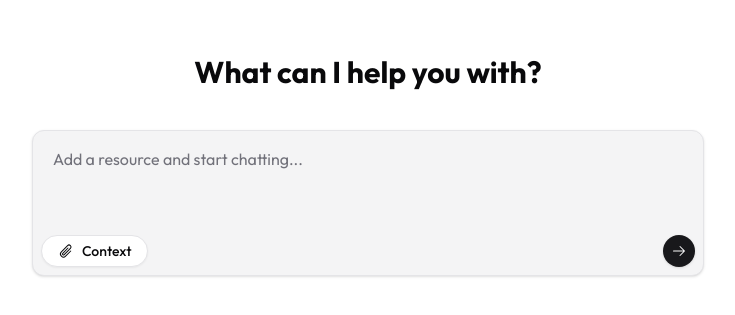
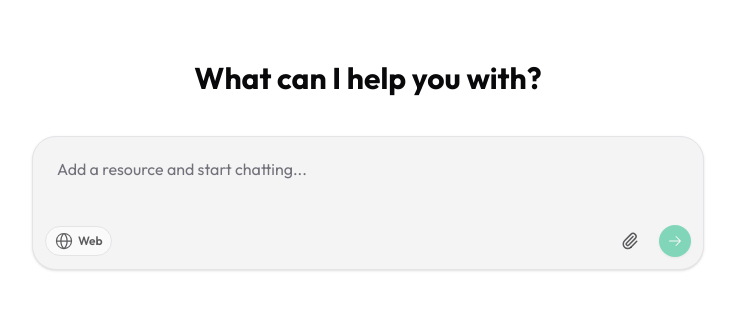
Before and after one commit to raodevendrasingh/intelliseek, a Next.js app: page /chat in a window 1280 px wide. Shown: the part 235-550 px from the top of the page, without its empty margins (272-1007 px from the left). Built offline with nearby package versions, Linux system fonts and the light colour scheme.

Commit message:
feat: add badge and tooltip to textbox and update schema

```diff
--- a/package.json
+++ b/package.json
@@ -22,7 +22,9 @@
         "@hookform/resolvers": "^3.10.0",
         "@phosphor-icons/react": "^2.1.7",
         "@radix-ui/react-label": "^2.1.1",
+        "@radix-ui/react-popover": "^1.1.4",
         "@radix-ui/react-slot": "^1.1.1",
+        "@radix-ui/react-tooltip": "^1.1.6",
         "@t3-oss/env-nextjs": "^0.11.1",
         "class-variance-authority": "^0.7.1",
         "clsx": "^2.1.1",
--- a/src/app/(core)/chat/page.tsx
+++ b/src/app/(core)/chat/page.tsx
@@ -15,8 +15,16 @@
 import { z } from "zod";
 import { Card, CardContent, CardFooter } from "@/components/ui/card";
 import { Textarea } from "@/components/ui/textarea";
-import { Paperclip, ArrowRight, SpinnerBall } from "@phosphor-icons/react";
+import { ArrowRight, SpinnerBall, GlobeSimple } from "@phosphor-icons/react";
 import { Button } from "@/components/ui/button";
+import {
+	Tooltip,
+	TooltipContent,
+	TooltipProvider,
+	TooltipTrigger,
+} from "@/components/ui/tooltip";
+import { Badge } from "@/components/ui/badge";
+import { Paperclip } from "lucide-react";
 
 export default function ChatPage() {
 	const [isLoading, setLoading] = useState<boolean>(false);
@@ -28,10 +36,22 @@
 		},
 	});
 
+	const isQueryEmpty = form.watch("query") === "";
+
 	const onSubmit = async (queryData: z.infer<typeof querySchema>) => {
 		setLoading(true);
 		console.log(queryData);
 		try {
+			const response = await fetch("/api/chat", {
+				method: "POST",
+				headers: {
+					"Content-Type": "application/json",
+				},
+				body: JSON.stringify(queryData),
+			});
+
+			const data = await response.json();
+			console.log(data);
 		} catch (error) {
 			console.log(error);
 			alert("Error submitting query");
@@ -46,7 +66,7 @@
 						What can I help you with?
 					</h1>
 				</div>
-                <Card className="min-w-max max-w-2xl w-full p-2 space-y-2 bg-accent">
+				<Card className="min-w-max max-w-2xl w-full p-3 space-y-3 bg-accent rounded-3xl">
 					<CardContent className="w-full p-0">
 						<Form {...form}>
 							<form>
@@ -59,7 +79,7 @@
 												<Textarea
 													placeholder="Add a resource and start chatting..."
 													className="resize-none w-full border-0"
-                                                    rows={3}
+													rows={2}
 													{...field}
 												/>
 											</FormControl>
@@ -72,17 +92,31 @@
 					</CardContent>
 					<CardFooter className="p-0">
 						<div className="flex justify-between items-center w-full">
-                            <Button
+							<Badge
 								variant="outline"
-                                className="rounded-full h-8"
+								className="bg-primary-foreground space-x-1 rounded-full text-primary/70 hover:text-emerald-600 hover:border-emerald-600 transition-colors cursor-pointer px-2 py-1"
 							>
-                                <Paperclip size={32} />
-                                <span>Context</span>
-                            </Button>
+								<GlobeSimple size={20} />
+								<span>Web</span>
+							</Badge>
+
+							<div className="flex items-center gap-3">
+								<TooltipProvider>
+									<Tooltip>
+										<TooltipTrigger className="flex items-center gap-1 rounded-full h-8 px-2 hover:text-emerald-600 hover:bg-primary/10 bg-transparent transition-colors text-primary/70">
+											<Paperclip size={18} />
+										</TooltipTrigger>
+										<TooltipContent>
+											Attach file and images for context
+										</TooltipContent>
+									</Tooltip>
+								</TooltipProvider>
+
 								<Button
 									size="icon"
-                                className="h-8 w-8 rounded-full"
+									className="h-8 w-8 rounded-full bg-emerald-500 hover:bg-emerald-700 cursor-pointer"
 									onClick={form.handleSubmit(onSubmit)}
+									disabled={isQueryEmpty}
 								>
 									{isLoading ? (
 										<SpinnerBall
@@ -94,6 +128,7 @@
 									)}
 								</Button>
 							</div>
+						</div>
 					</CardFooter>
 				</Card>
 			</div>
--- /dev/null
+++ b/src/components/ui/badge.tsx
@@ -0,0 +1,36 @@
+import * as React from "react";
+import { cva, type VariantProps } from "class-variance-authority";
+
+import { cn } from "@/lib/utils";
+
+const badgeVariants = cva(
+    "inline-flex items-center rounded-md border px-2.5 py-0.5 text-xs font-semibold transition-colors focus:outline-none focus:ring-2 focus:ring-ring focus:ring-offset-2",
+    {
+        variants: {
+            variant: {
+                default:
+                    "border-transparent bg-primary text-primary-foreground shadow hover:bg-primary/80",
+                secondary:
+                    "border-transparent bg-secondary text-secondary-foreground hover:bg-secondary/80",
+                destructive:
+                    "border-transparent bg-destructive text-destructive-foreground shadow hover:bg-destructive/80",
+                outline: "text-foreground",
+            },
+        },
+        defaultVariants: {
+            variant: "default",
+        },
+    },
+);
+
+export interface BadgeProps
+    extends React.HTMLAttributes<HTMLDivElement>,
+        VariantProps<typeof badgeVariants> {}
+
+function Badge({ className, variant, ...props }: BadgeProps) {
+    return (
+        <div className={cn(badgeVariants({ variant }), className)} {...props} />
+    );
+}
+
+export { Badge, badgeVariants };
--- /dev/null
+++ b/src/components/ui/tooltip.tsx
@@ -0,0 +1,32 @@
+"use client";
+
+import * as React from "react";
+import * as TooltipPrimitive from "@radix-ui/react-tooltip";
+
+import { cn } from "@/lib/utils";
+
+const TooltipProvider = TooltipPrimitive.Provider;
+
+const Tooltip = TooltipPrimitive.Root;
+
+const TooltipTrigger = TooltipPrimitive.Trigger;
+
+const TooltipContent = React.forwardRef<
+    React.ElementRef<typeof TooltipPrimitive.Content>,
+    React.ComponentPropsWithoutRef<typeof TooltipPrimitive.Content>
+>(({ className, sideOffset = 4, ...props }, ref) => (
+    <TooltipPrimitive.Portal>
+        <TooltipPrimitive.Content
+            ref={ref}
+            sideOffset={sideOffset}
+            className={cn(
+                "z-50 overflow-hidden rounded-md bg-primary px-3 py-1.5 text-xs text-primary-foreground animate-in fade-in-0 zoom-in-95 data-[state=closed]:animate-out data-[state=closed]:fade-out-0 data-[state=closed]:zoom-out-95 data-[side=bottom]:slide-in-from-top-2 data-[side=left]:slide-in-from-right-2 data-[side=right]:slide-in-from-left-2 data-[side=top]:slide-in-from-bottom-2",
+                className,
+            )}
+            {...props}
+        />
+    </TooltipPrimitive.Portal>
+));
+TooltipContent.displayName = TooltipPrimitive.Content.displayName;
+
+export { Tooltip, TooltipTrigger, TooltipContent, TooltipProvider };
--- a/src/lib/app-schema.ts
+++ b/src/lib/app-schema.ts
@@ -1,12 +1,10 @@
 import { z } from "zod";
 
 export const querySchema = z.object({
-    textContext: z
-        .string()
-        .max(1000, { message: "Name must be less than 1024 characters" })
-        .optional(),
-    query: z
-        .string()
-        .max(1000, { message: "Name must be less than 512 characters" })
-        .optional(),
+	query: z
+		.string()
+		.max(1024, { message: "Name must be less than 1024 characters" })
+		.optional(),
+	file: z.any().optional(),
+	type: z.enum(["image", "text", "weblink", "file"]).default("text"),
 });
```
Also changed, not shown: 1 other file (tests, documents, lock files or other folders). Lines whose indentation alone changed are shown as unchanged.
